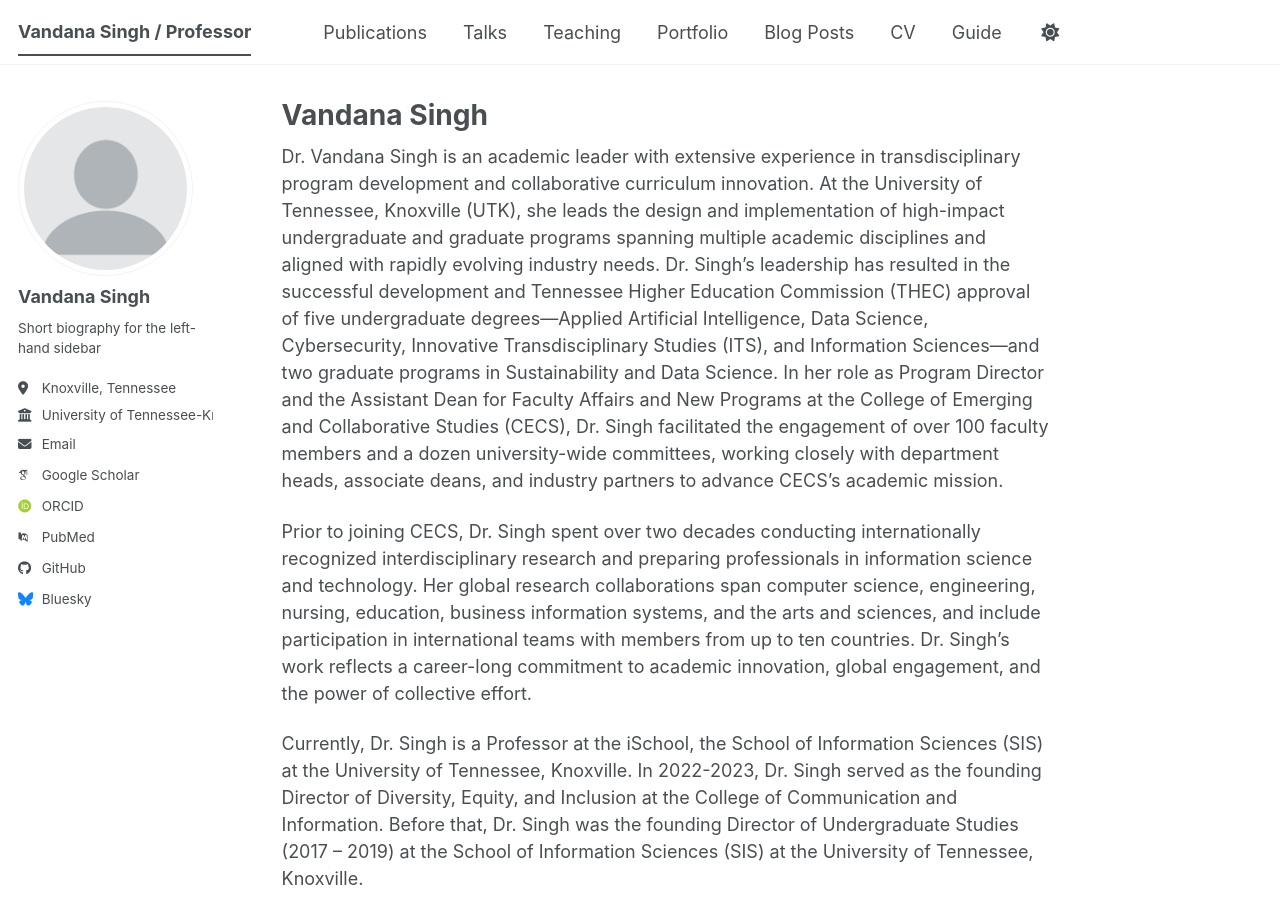
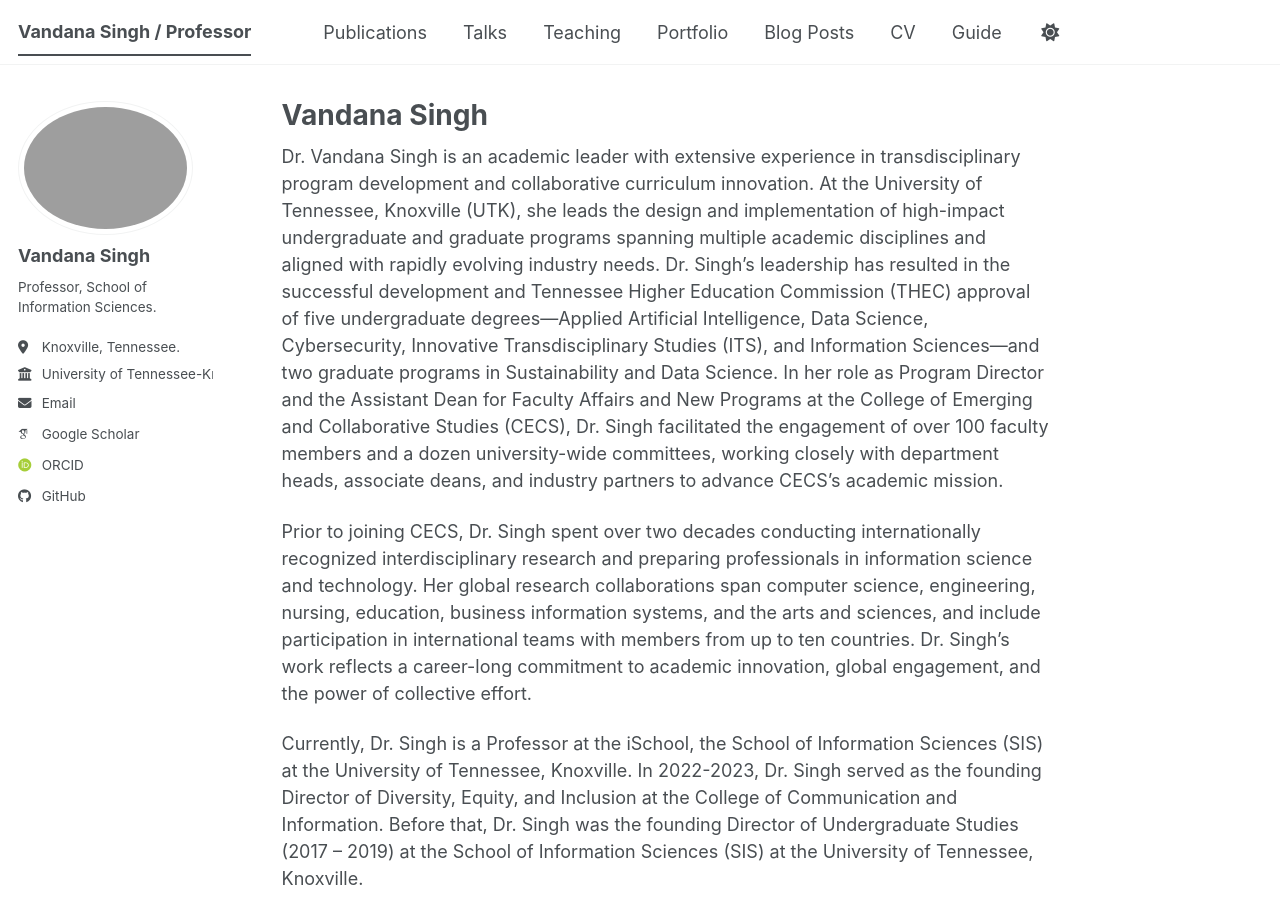
Before and after one commit to Vandanawoss/vandana, a Jekyll site: the page built from _pages/about.md, in a window 1280 px wide and 900 px high. Built offline with Jekyll 4.4.1, drawn with Linux system fonts in a browser that asks for light colours; some web fonts are replaced; a script bundle is joined from its source files by our own code; library files that are not in the unit come from our copies.

Commit message:
Update _config.yml

```diff
--- a/_config.yml
+++ b/_config.yml
@@ -13,7 +13,7 @@ title                    : "Vandana Singh / Professor"
 title_separator          : "-"
 name                     : &name "Vandana Singh"
 description              : &description "Vandana Singh's Website"   # Update this with a general description of your site, this is the default if not overridden by a page
-url                      : https://vandanawoss.github.it/vandana # The base hostname & protocol for your site e.g. "https://[your GitHub username].github.io",
+url                      : "https://vandanawoss.github.io/vandana/" # The base hostname & protocol for your site e.g. "https://[your GitHub username].github.io",
                                                            # or if you already have some other page hosted on Github then use "https://[your GitHub username].github.io/[Your Repo Name]"
 baseurl                  : "" # the subpath of your site, e.g. "/blog"
 repository               : "academicpages/academicpages.github.io"
@@ -23,25 +23,25 @@ repository               : "academicpages/academicpages.github.io"
 #               Additional customization can be done by editing /_includes/author-profile.html
 author:
   # Biographic information
-  avatar           : "profile.png"
+  avatar           : "vandana.jpg"
   name             : "Vandana Singh"
-  pronouns         : # example: "she/her"
-  bio              : "Short biography for the left-hand sidebar"
-  location         : "Knoxville, Tennessee"
-  employer         : "University of Tennessee-Knoxville"
+  pronouns         : # example: "she/her."
+  bio              : "Professor, School of Information Sciences."
+  location         : "Knoxville, Tennessee."
+  employer         : "University of Tennessee-Knoxville."
   uri              : # URL
   email            : "vandana@utk.edu"
 
   # Academic websites
-  academia         : # http://www.sis.utk.edu
-  arxiv            : # URL - Update with the correct link to your profile
+  academia         : # "http://www.sis.utk.edu"
+  arxiv            :
   googlescholar    : "https://scholar.google.com/citations?user=xdJqYcsAAAAJ&hl=en"
   inspire-hep      : # URL
   impactstory      : # URL
-  orcid            : "https://orcid.org/yourorcidurl"
+  orcid            : "https://orcid.org/0000-0002-9800-0505"
   semantic         : # URL
   ssrn             : # URL
-  pubmed           : "https://www.ncbi.nlm.nih.gov/pubmed/?term=john+snow"
+  pubmed           :
   researchgate     : # URL
   scopus           : # URL
   zotero           : # URL
@@ -57,7 +57,7 @@ author:
 
   # Social media
   artstation       : # Username
-  bluesky          : "bsky.app" # Replace this with you Bluesky username
+  bluesky          :  # Replace this with you Bluesky username
   facebook         : # Username
   flickr           : # Username
   foursquare       : # Username
```
